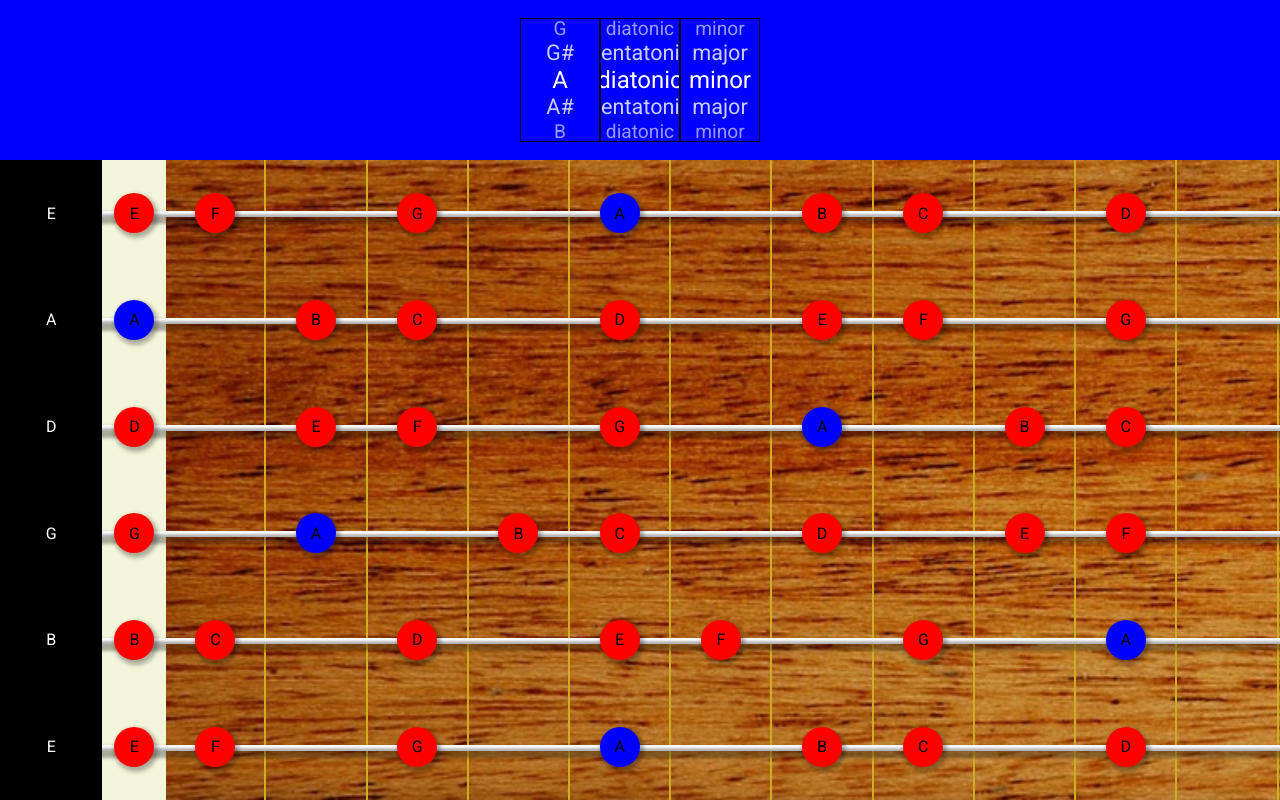
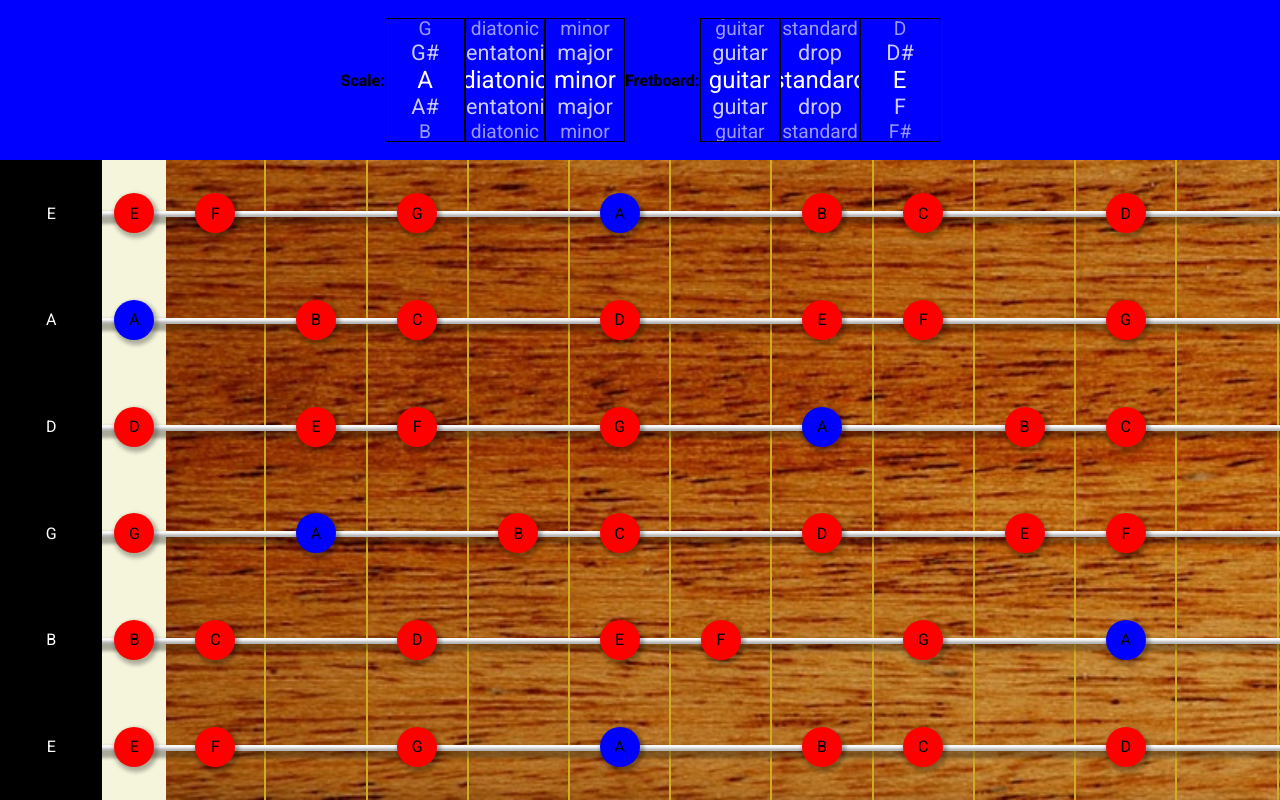
Before and after one commit to be-v-fr/scale_master, an Angular app: page / in a window 1280 px wide. Built offline with nearby package versions, Linux system fonts and the light colour scheme.

Commit message:
feat: fretboard instrument tuning and root note selector

```diff
--- a/src/app/fretboard/fretboard.component.html
+++ b/src/app/fretboard/fretboard.component.html
@@ -1,7 +1,7 @@
 <table>
-    @for (string of fretboard.intervals; track string; let i = $index) {
+    @for (string of currFretboard.fretboard.getIntervals(); track string; let i = $index) {
     <tr>
-        <td class="string-note">{{fretboard.notes[i].print()}}</td>
+        <td class="string-note">{{currFretboard.fretboard.getNotes()[i].print()}}</td>
         @for (fret of [0,1,2,3,4,5,6,7,8,9,10,11]; track fret; let j = $index; let first = $first) {
         <td [ngClass]="first ? 'nut' : 'fret'">
             <div class="scale-note-wrapper">
--- a/src/app/fretboard/fretboard.component.ts
+++ b/src/app/fretboard/fretboard.component.ts
@@ -4,6 +4,7 @@ import { Note } from '../../models/note';
 import { FretNoteComponent } from './fret-note/fret-note.component';
 import { CommonModule } from '@angular/common';
 import { CurrentScaleService } from '../../services/current-scale.service';
+import { CurrentFretboardService } from '../../services/current-fretboard.service';
 
 @Component({
   selector: 'app-fretboard',
@@ -13,14 +14,13 @@ import { CurrentScaleService } from '../../services/current-scale.service';
   styleUrl: './fretboard.component.scss'
 })
 export class FretboardComponent {
-  fretboard: Fretboard = new Fretboard('guitar', 'standard', new Note(7));
-
   constructor(
     private currScale: CurrentScaleService,
+    public currFretboard: CurrentFretboardService,
   ) { }
 
-  getNoteFromFret(string: number, fret: number): string | undefined {
-    const fretNote: Note = new Note(this.getFretNoteIndex(string, fret));
+  getNoteFromFret(instrumentString: number, fret: number): string | undefined {
+    const fretNote: Note = new Note(this.getFretNoteIndex(instrumentString, fret));
     const scaleNoteNames: string[] = this.currScale.scale.getNoteNames();
     if (scaleNoteNames.includes(fretNote.name)) {
       return fretNote.print();
@@ -29,12 +29,12 @@ export class FretboardComponent {
     }
   }
 
-  getFretNoteIndex(string: number, fret: number): number {
-    const stringNote: Note = this.fretboard.notes[string];
-    return stringNote.getIntervalIndex(fret);
+  getFretNoteIndex(instrumentString: number, fret: number): number {
+    const instrumentStringNote: Note = this.currFretboard.fretboard.getNotes()[instrumentString];
+    return instrumentStringNote.getIntervalIndex(fret);
   }
 
-  isRoot(string: number, fret: number): boolean {
-    return this.currScale.scale.root.index == this.getFretNoteIndex(string, fret);
+  isRoot(instrumentString: number, fret: number): boolean {
+    return this.currScale.scale.root.index == this.getFretNoteIndex(instrumentString, fret);
   }
 }
--- a/src/app/menu/menu.component.html
+++ b/src/app/menu/menu.component.html
@@ -1,6 +1,14 @@
+<h4>Scale:</h4>
 <app-scrollable-list *ngIf="naturalRootNotes" [content]="naturalRootNotes" [current]="currScale.scale.root.print()"
-    (currentChange)="updateCurrRootNote($event)" />
+    (currentChange)="updateCurrScaleRootNote($event)" />
 <app-scrollable-list *ngIf="scalesData.categories" [content]="scalesData.categories"
     [(current)]="currScale.scale.category" (currentChange)="currScale.loadcategoryModes()" />
 <app-scrollable-list *ngIf="currScale.categoryModes" [content]="currScale.categoryModes"
     [(current)]="currScale.scale.mode" />
+<h4>Fretboard:</h4>
+<app-scrollable-list *ngIf="tuningsData.instruments" [content]="tuningsData.instruments"
+    [(current)]="currFretboard.fretboard.instrument" (currentChange)="currFretboard.loadinstrumentTunings()" />
+<app-scrollable-list *ngIf="currFretboard.instrumentTunings" [content]="currFretboard.instrumentTunings"
+    [(current)]="currFretboard.fretboard.tuning" />
+<app-scrollable-list *ngIf="naturalRootNotes" [content]="naturalRootNotes" [current]="currFretboard.fretboard.root.print()"
+    (currentChange)="updateCurrFretboardRootNote($event)" />
--- a/src/app/menu/menu.component.ts
+++ b/src/app/menu/menu.component.ts
@@ -4,6 +4,8 @@ import { ScrollableListComponent } from './scrollable-list/scrollable-list.compo
 import { Note } from '../../models/note';
 import { CurrentScaleService } from '../../services/current-scale.service';
 import { ScalesDataService } from '../../services/scales-data.service';
+import { CurrentFretboardService } from '../../services/current-fretboard.service';
+import { TuningsDataService } from '../../services/tunings-data.service';
 
 @Component({
   selector: 'app-menu',
@@ -16,6 +18,8 @@ export class MenuComponent implements OnInit {
   naturalRootNotes?: string[];
 
   constructor(
+    public currFretboard: CurrentFretboardService,
+    public tuningsData: TuningsDataService,
     public currScale: CurrentScaleService,
     public scalesData: ScalesDataService,
   ) { }
@@ -33,8 +37,13 @@ export class MenuComponent implements OnInit {
     }
   }
 
-  updateCurrRootNote(noteString: string) {
+  updateCurrScaleRootNote(noteString: string) {
     const note: Note = new Note().textToNote(noteString);
     this.currScale.scale.root = note;
   }
+
+  updateCurrFretboardRootNote(noteString: string) {
+    const note: Note = new Note().textToNote(noteString);
+    this.currFretboard.fretboard.root = note;
+  }
 }
--- a/src/const/tunings.ts
+++ b/src/const/tunings.ts
@@ -1,4 +1,4 @@
-export const TUNINGS = {
+export const TUNINGS: Record<string, Record<string, number []>> = {
     guitar: {
         standard: [0, 5, 10, 15, 19, 24],
         drop: [0, 7, 12, 17, 21, 26],
--- a/src/models/fretboard.ts
+++ b/src/models/fretboard.ts
@@ -5,25 +5,27 @@ export class Fretboard {
     root: Note;
     instrument: string;
     tuning: string;
-    intervals: number[];
-    notes: Note[] = [];
 
     constructor(instrument: string, tuning: string, root: Note) {
         this.root = root;
         this.instrument = instrument;
         this.tuning = tuning;
-        this.intervals = TUNINGS[instrument as keyof {}][tuning];
-        if(this.intervals.length == 0) {
-            console.error('Tuning broken or not found in TUNINGS.');
-        }
-        this.setNotes();
     }
 
-    setNotes() {
-        for (let i = 0; i < this.intervals.length; i++) {
-            const interval = this.intervals[i];
-            const index = (this.root.index + interval) % 12;
-            this.notes.push(new Note(index));
-        }
+    getIntervals(): number[] {
+        return TUNINGS[this.instrument as keyof {}][this.tuning];
+    }
+
+    getNotes(): Note[] {
+        const notes: Note[] = [];
+        const intervals: number[] = this.getIntervals();
+        intervals.forEach(i => {
+            let index = (this.root.index + i) % 12;
+            while (index < 0) {
+                index += 12;
+            }
+            notes.push(new Note(index));
+        });
+        return notes;
     }
 }
--- /dev/null
+++ b/src/services/current-fretboard.service.ts
@@ -0,0 +1,29 @@
+import { Injectable } from '@angular/core';
+import { Fretboard } from '../models/fretboard';
+import { Note } from '../models/note';
+import { TUNINGS } from '../const/tunings';
+
+@Injectable({
+  providedIn: 'root'
+})
+export class CurrentFretboardService {
+  private _defaultFretboard: Fretboard = new Fretboard('guitar', 'standard', new Note(7));
+  private _instrumentTunings?: string[];
+  get instrumentTunings(): string[] | undefined {
+    return this._instrumentTunings;
+  }
+  public fretboard: Fretboard = this._defaultFretboard;
+
+  constructor() {
+    this.loadinstrumentTunings();
+  }
+
+  public loadinstrumentTunings(): void {
+    this._instrumentTunings = [];
+    for(const tuning in TUNINGS[this.fretboard.instrument]) {
+      if(TUNINGS[this.fretboard.instrument].hasOwnProperty(tuning)) {
+        this._instrumentTunings.push(tuning);
+      }
+    }
+  }
+}
--- /dev/null
+++ b/src/services/tunings-data.service.ts
@@ -0,0 +1,25 @@
+import { Injectable } from '@angular/core';
+import { TUNINGS } from '../const/tunings';
+
+@Injectable({
+  providedIn: 'root'
+})
+export class TuningsDataService {
+  private _instruments?: string [];
+  get instruments(): string[] | undefined {
+    return this._instruments;
+  }
+
+  constructor() {
+    this._loadinstruments();
+  }
+
+  private _loadinstruments(): void {
+    this._instruments = [];
+    for(const instrument in TUNINGS) {
+      if(TUNINGS.hasOwnProperty(instrument)) {
+        this._instruments.push(instrument);
+      }
+    }
+  }
+}
```
Also changed, not shown: 2 other files (tests, documents, lock files or other folders).
